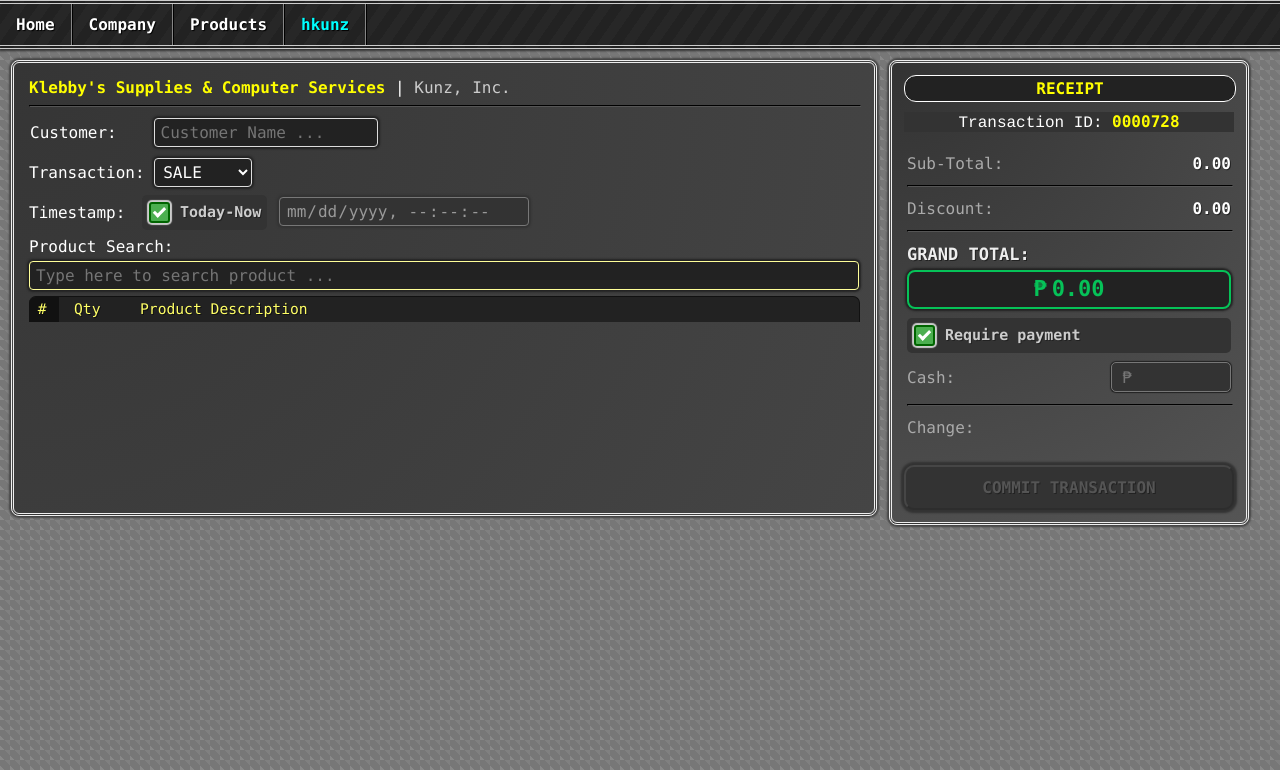
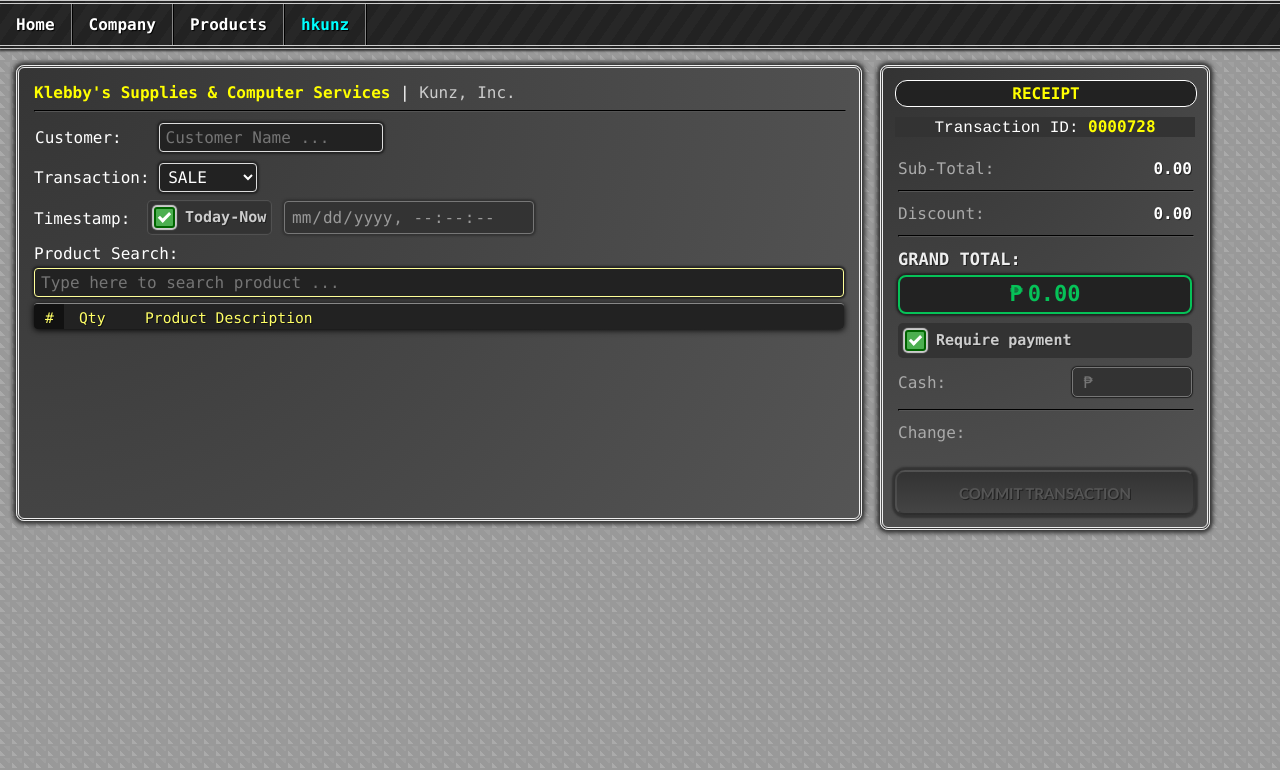
Before and after one commit to hkunz/webpos-system, a PHP site: page /klebbys/service/ in a window 1280 px wide. Shown: the top 770 px of the page. Run offline with PHP 8.4, Linux system fonts and the light colour scheme; a user stored in the database is signed in.

Commit message:
make nice

```diff
--- a/add-new-product/index.php
+++ b/add-new-product/index.php
@@ -11,7 +11,7 @@ require '../php/navigation-bar.php';
 <!-- Search Item code: https://www.cloudways.com/blog/live-search-php-mysql-ajax/ -->
 <head>
 <meta charset="UTF-8">
-  <title>Klebby's Create Item</title>
+  <title>Klebby's Add New Product</title>
   <!-- <script type="text/javascript" src="http://ajax.googleapis.com/ajax/libs/jquery/1.8.2/jquery.min.js"></script> -->
   <link type="text/css" rel="stylesheet" href="../css/main-styles.css">
   <link type="text/css" rel="stylesheet" href="../css/navigation-bar.css">
@@ -70,7 +70,7 @@ require '../php/navigation-bar.php';
       Stock:
       <input id="stock_input" style="width:68px;" type="number" min="0" onkeydown="return Utils.notE(event)">
       <br><br>
-      <button id="create_item_button" class="commit-transaction-button" disabled="true">CREATE NEW ITEM</button>
+      <button id="create_item_button" class="commit-transaction-button" disabled="true">ADD NEW PRODUCT</button>
     </form>
   </div>
   </div>
--- a/css/main-styles.css
+++ b/css/main-styles.css
@@ -10,17 +10,33 @@ html {
 }
 
 body.body {
-  /*background-color: #555555;/*#454545*/;
-  /*background: linear-gradient(#555555, #999999);*/
-  /*background: radial-gradient(circle, #555555, #777777);*/
   background-image:
-    linear-gradient(45deg, #888888 25%, transparent 25%),
-    linear-gradient(-45deg, #777777 25%, transparent 25%),
-    linear-gradient(45deg, #777777 75%, #808080 75%),
-    linear-gradient(-45deg, #888888 75%, #808080 75%);
-  background-size: 10px 10px;
+    linear-gradient(45deg, #AAAAAA 25%, transparent 25%),
+    linear-gradient(-45deg, #999999 25%, transparent 25%),
+    linear-gradient(45deg, #999999 75%, #A0A0A0 75%),
+    linear-gradient(-45deg, #AAAAAA 75%, #A0A0A0 75%);
+
+  background-size: 12px 12px;
   background-position: 0 0, 0 10px, 10px -10px, -10px 0px;
+
+  /*background: #eacda3;
+background: -webkit-linear-gradient(to right, #d6ae7b, #eacda3);
+background: linear-gradient(to right, #d6ae7b, #eacda3);*/
+
+  /*background: radial-gradient(1.5em 6.28571em at 1.95em, rgba(255, 255, 255, 0) 50%, rgba(255, 255, 255, 0.25) 50%, rgba(255, 255, 255, 0.25) 55%, rgba(255, 255, 255, 0) 55%) 0 0, radial-gradient(1.5em 6.28571em at -0.45em, rgba(255, 255, 255, 0) 50%, rgba(255, 255, 255, 0.25) 50%, rgba(255, 255, 255, 0.25) 55%, rgba(255, 255, 255, 0) 55%) 1.5em 5.5em, radial-gradient(2.3em 4.57143em at 2.99em, rgba(255, 255, 255, 0) 50%, rgba(255, 255, 255, 0.3) 50%, rgba(255, 255, 255, 0.3) 55%, rgba(255, 255, 255, 0) 55%) 0 0, radial-gradient(2.3em 4.57143em at -0.69em, rgba(255, 255, 255, 0) 50%, rgba(255, 255, 255, 0.3) 50%, rgba(255, 255, 255, 0.3) 55%, rgba(255, 255, 255, 0) 55%) 2.3em 4em, radial-gradient(3.5em 6.28571em at 4.55em, rgba(255, 255, 255, 0) 50%, rgba(255, 255, 255, 0.25) 50%, rgba(255, 255, 255, 0.25) 55%, rgba(255, 255, 255, 0) 55%) 0 0, radial-gradient(3.5em 6.28571em at -1.05em, rgba(255, 255, 255, 0) 50%, rgba(255, 255, 255, 0.25) 50%, rgba(255, 255, 255, 0.25) 55%, rgba(255, 255, 255, 0) 55%) 3.5em 5.5em, radial-gradient(#888888, #AAAAAA);
+  /*(#15ffa5, #00ced1);*/
+  /*background-color: mediumspringgreen;
+  background-size: 1.5em 11em, 1.5em 11em, 2.3em 8em, 2.3em 8em, 3.5em 11em, 3.5em 11em, 100% 100%;
+  background-repeat: repeat;*/
   margin:0px;
+}
+
+img.welcome-image {
+  border: 4px ridge #FFFFFF;
+  border-radius: 8px;
+  overflow: hidden;
+  padding: 4px;
+  background-color: #222222;
 }
 
 .heading {
@@ -40,6 +56,7 @@ input {
   border-radius: 4px;
   background-color: #222222;
   box-shadow: 0 0 2px 2px #222222;
+  caret-color: #DDDDDD;
 }
 
 input:disabled {
@@ -124,23 +141,24 @@ div.container-wrapper {
   left: 0px;
   right: 0px;
   height: 100%;
-  margin: 3px;
-  padding: 8px;
+  margin: 10px;
+  padding: 6px;
 }
 
 div.container-left {
   padding: 15px 15px 15px 15px;
   border: 3px double #EEEEEE;
   border-radius: 8px;
-  width: 830px;
+  width: 810px;
   min-height: 420px;
   float:left;
   display:block;
-  margin-right:12px;
-  margin-bottom: 12px;
-  /*background-color: #454545;*/
-  background: radial-gradient(circle at top left, #353535, #454545);
-  box-shadow: 0 0 2px 2px #444444;
+  margin-right:18px;
+  margin-bottom: 15px;
+  background: radial-gradient(circle at top left, #353535, #555555);
+  /*background: radial-gradient(circle at top, #2b2b28, #4a4842);*/
+  /*background: linear-gradient(120deg, #3B3B3B 60%, #454545 60%);*/
+  box-shadow: 0px 0px 4px 3px #333333;
 }
 
 div.container-right {
@@ -149,11 +167,11 @@ div.container-right {
   border-radius: 8px;
   float:left;
   display:block;
-  width:330px;
+  width:300px;
   /*background-color: #454545;*/
   /*background: linear-gradient(#333333, #454545);*/
   background: radial-gradient(circle at top left, #333333, #555555);
-  box-shadow: 0 0 2px 2px #444444;
+  box-shadow: 0px 0px 4px 3px #333333;
 }
 
 .button {
@@ -180,14 +198,17 @@ div.container-right {
 
 button.commit-transaction-button {
   background-color: #4CAF50; /* Green */
+  background-image: linear-gradient(#4CAF50,darkgreen);
   border: 2px solid #0;
-  color: white;
-  text-shadow: 1px 1px #666666;
+  text-shadow: 0px 0px 2px #fff, 1px 2px 2px #000;
+  font-family: Calibri;
+  color: #DDDDDD;
+  letter-spacing: 0px;
   padding: 0px;
   text-align: center;
   text-decoration: none;
   display: inline-block;
-  font-size: 16px;
+  font-size: 15px;
   font-weight: bold;
   cursor: pointer;
   border-radius: 10px;
@@ -196,16 +217,27 @@ button.commit-transaction-button {
   box-shadow: 0 0 2px 3px #333333;
 }
 
+button.commit-transaction-button::after {
+  content: '';
+  /*position: absolute;*/
+  top: 2px;
+  left: 2px;
+  width: calc(100% - 4px);
+  height: 50%;
+  background: linear-gradient(rgba(255,255,255,0.8), rgba(255,255,255,0.2));
+}
+
 button.commit-transaction-button:disabled {
   background-color: #333333;
+  background-image: linear-gradient(#333333,#444444);
   color: #555555;
   text-shadow: 1px 1px #222222;
   cursor: default;
 }
 
 button.commit-transaction-button:hover:enabled {
-  background-color: #06D258; /*#4CAF50;*/
-
+  /*background-color: #06D258; /*#4CAF50;*/
+  background: linear-gradient(#5DBF61,green);
 }
 
 button.home-button {
--- a/service/css/items-list-styles.css
+++ b/service/css/items-list-styles.css
@@ -1,3 +1,13 @@
+div.items-list-container {
+}
+
+div.items-list-wrapper {
+  border-radius: 4px;
+  border-top: 1px solid #888888;
+  box-shadow: 0px 1px 6px 0px #000000;
+  overflow: hidden;
+}
+
 div.item-number-box {
   vertical-align:middle;
   width:25px;
@@ -28,7 +38,7 @@ input.item-amount-input-no-border {
   bottom: 0px;
   border: 1px solid #AAAAAA;
   border-radius:6px;
-  box-shadow: 0 0 0px 0px #000000;
+  box-shadow: 0px 0px 1px 1px #000000;
   margin-top: 5px;
 }
 
@@ -91,6 +101,7 @@ label.sub-description {
 div.items-list {
   display: table;
   width: 100%;
+  overflow: hidden;
 }
 
 div.items-list-header {
@@ -98,11 +109,6 @@ div.items-list-header {
   vertical-align: middle;
   height: 25px;
   width: 100%;
-  border-top-right-radius: 7px;
-  border-top-left-radius: 7px;
-  overflow:hidden;
-  border-top: 1px solid #111111;
-  border-right: 1px solid #111111;
 }
 
 label.items-list-header {
--- a/service/index.php
+++ b/service/index.php
@@ -81,14 +81,14 @@ require '../php/navigation-bar.php';
           <td valign="middle" width="111px">
             Timestamp:
           </td><td valign="top" width="135px">
-            <div class="checkbox-container" style="margin-right:10px">
+            <div class="checkbox-container" style="margin-right:10px;box-shadow: inset 0px 0px 1px 1px #555555;">
               <label class="checkbox-container">Today-Now
                 <input id="use_currentdate_checkbox" type="checkbox" checked>
                 <span class="checkmark"></span>
               </label>
             </div>
           </td><td valign="middle">
-            <input type="datetime-local" id="transaction_timestamp" step="1" style="width:250px;margin-top:6px;" disabled>
+            <input type="datetime-local" id="transaction_timestamp" step="1" style="width:250px;margin-top:6px;height:33px;" disabled>
           </td>
         </tr>
       </table>
@@ -98,15 +98,19 @@ require '../php/navigation-bar.php';
     <div class="search_item">
       <input type="text" class="awesomplete" id="search_item_input" placeholder="Type here to search product ..." spellcheck="false" />
     </div>
-    <div class="items-list-header">
-      <div style="float:left;width:30px;height:100%;background-color:#111111">
-        <label class="items-list-header">&nbsp;#</label>
+    <div class="items-list-wrapper">
+      <div class="items-list-header">
+        <div style="float:left;width:30px;height:100%;background-color:#111111">
+          <label class="items-list-header" style="padding-left:11px;padding-top:2px;">#</label>
+        </div>
+        <label class="items-list-header" style="width:15px;"></label>
+        <label class="items-list-header" style="width:66px;padding-top:2px;">Qty</label>
+        <label class="items-list-header" style="width:300px;padding-top:2px;">Product Description</label>
       </div>
-      <label class="items-list-header" style="width:15px;"></label>
-      <label class="items-list-header" style="width:66px;">Qty</label>
-      <label class="items-list-header" style="width:300px;">Product Description</label>
+      <div class="items-list-container">
+        <div class="items-list" id="items_list"/>
+      </div>
     </div>
-    <div class="items-list" id="items_list"/>
   </div>
   </div>
   <div class="container-right" style="">
--- a/service/js/ItemSelectionListHandler.js
+++ b/service/js/ItemSelectionListHandler.js
@@ -63,7 +63,7 @@ class ItemSelectionListHandler {
 
 		newdiv.setAttribute('id', this.getItemIdName(id));
 		newdiv.className = "divtr";
-		newdiv.innerHTML = '<div style="width:100%;"><div id="' + this.getRowItemNumberBoxIdName(id) + '" class="item-number-box" style="background-color:' + this.getRowItemNumberBoxColor(len) + '"><label id="list_number" class="list-number">' + len + '</label></div><input id="' + this.getRowItemAmountInputIdName(id)  + '" class="amount-input-small item-amount-input-no-border" value="' + item.amount + '" type="number" min="1" max="999"/><div class="descriptions"><label class="description" id="line1">' + '[' + item.code + '] ' + description  + '</label><label id="line2" class="sub-description">' + '[' + item.unit + '] ' + '[₱' + item.price + '] ' + description + '</label></div><div class="divtd" style="float:right;vertical-align:middle;"><label id="' + this.getItemPriceIdName(id)  + '" class="item-price" style="display:block;float:left;">' + this.getTotalPrice(item) + '</label><button id="' + this.getItemRemoveButtonIdName(id) + '" class="delete-button" style="display:block;float:right;">x</button></div></div>'
+		newdiv.innerHTML = '<div style="width:100%;border-top: 0px dotted ' + this.getRowItemDivBackgroundColor(len + 1) + ';"><div id="' + this.getRowItemNumberBoxIdName(id) + '" class="item-number-box" style="background-color:' + this.getRowItemNumberBoxColor(len) + '"><label id="list_number" class="list-number">' + len + '</label></div><input id="' + this.getRowItemAmountInputIdName(id)  + '" class="amount-input-small item-amount-input-no-border" value="' + item.amount + '" type="number" min="1" max="999"/><div class="descriptions"><label class="description" id="line1">' + '[' + item.code + '] ' + description  + '</label><label id="line2" class="sub-description">' + '[' + item.unit + '] ' + '[₱' + item.price + '] ' + description + '</label></div><div class="divtd" style="float:right;vertical-align:middle;"><label id="' + this.getItemPriceIdName(id)  + '" class="item-price" style="display:block;float:left;">' + this.getTotalPrice(item) + '</label><button id="' + this.getItemRemoveButtonIdName(id) + '" class="delete-button" style="display:block;float:right;">x</button></div></div>'
 		document.getElementById(this.getItemsListIdName()).appendChild(newdiv);
 		let button = document.getElementById(this.getItemRemoveButtonIdName(id));
 		button.addEventListener('click', function(e) {
```
Also changed, not shown: welcome.php (+3 -24 lines).
